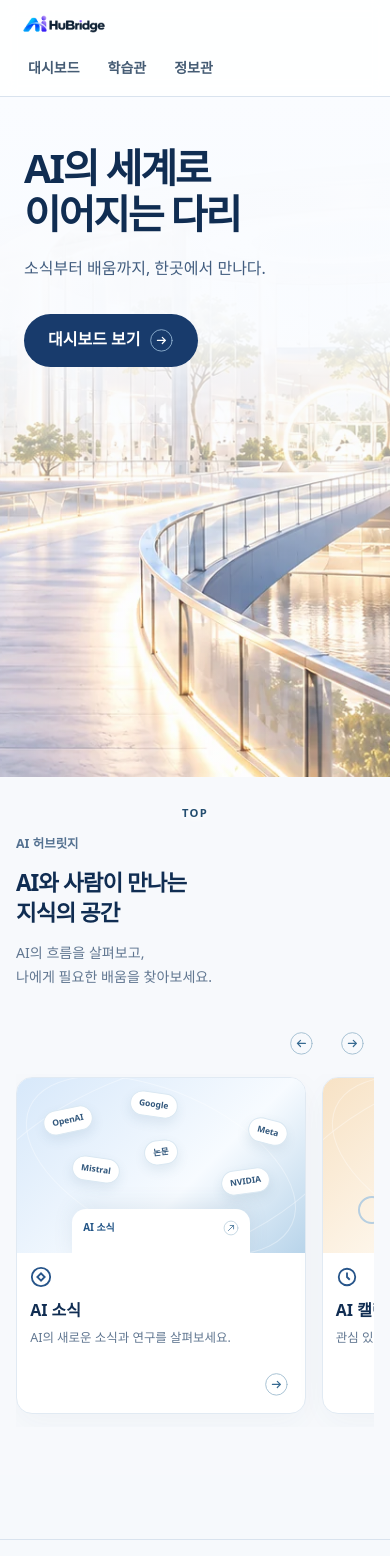
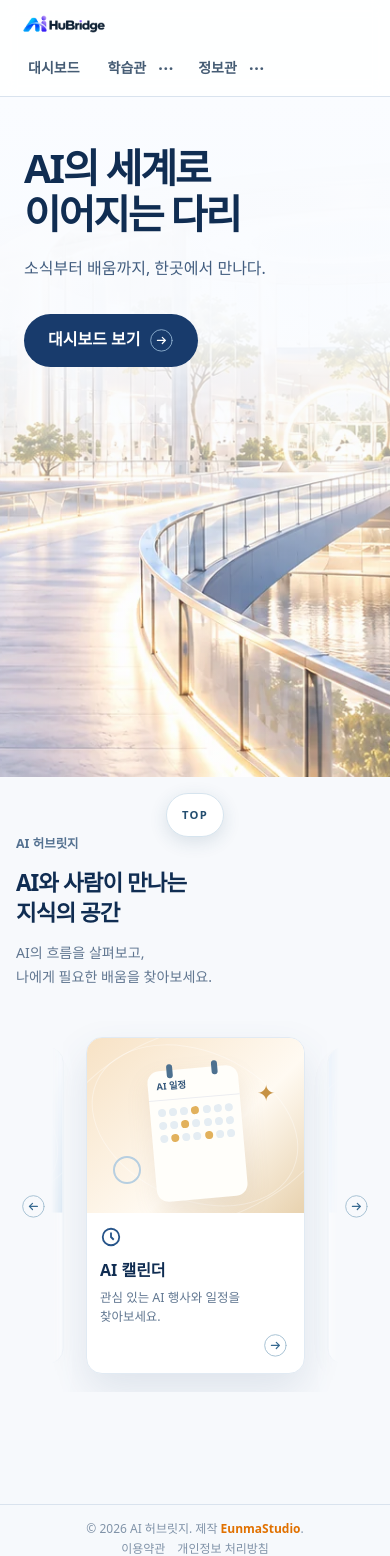
Before and after one commit to Oh-JunTaek/AIHuBridge, a React (Vite) app: page / in a window 390 px wide. Shown: the top 1556 px of the page. Built offline with nearby package versions, Linux system fonts and the light colour scheme; a web font is replaced by a local one.

Commit message:
feat: 캐러셀과 모바일 필터 및 메뉴 탐색 개선

```diff
--- /dev/null
+++ b/src/components/MobileFilter.tsx
@@ -0,0 +1,19 @@
+import { useEffect, useId, useState, type ReactNode } from 'react';
+
+export function MobileFilter({ summary, children }: { summary: string; children: ReactNode }) {
+  const [mobile, setMobile] = useState(() => window.matchMedia('(max-width: 760px)').matches);
+  const [expanded, setExpanded] = useState(false);
+  const id = useId();
+  useEffect(() => {
+    const query = window.matchMedia('(max-width: 760px)');
+    const update = () => setMobile(query.matches);
+    query.addEventListener('change', update);
+    return () => query.removeEventListener('change', update);
+  }, []);
+  return <>
+    <button type="button" className="mobile-filter-toggle" aria-expanded={!mobile || expanded} aria-controls={id} onClick={() => setExpanded((value) => !value)}>
+      <span><strong>탐색 조건</strong><small>{summary}</small></span><span aria-hidden="true">{expanded ? '−' : '+'}</span>
+    </button>
+    <div id={id} className="mobile-filter-content" hidden={mobile && !expanded}>{children}</div>
+  </>;
+}
--- a/src/components/SiteNavigation.tsx
+++ b/src/components/SiteNavigation.tsx
@@ -15,7 +15,6 @@ export function SiteNavigation() {
   const location = useLocation();
   const [open, setOpen] = useState<string | null>(null);
   const nav = useRef<HTMLElement>(null);
-  const pointerType = useRef<string | null>(null);
 
   useEffect(() => { setOpen(null); }, [location]);
   useEffect(() => {
@@ -43,12 +42,11 @@ export function SiteNavigation() {
           <div key={group.id} className="nav-group sm:relative"
             onPointerEnter={(event) => { if (event.pointerType === 'mouse') setOpen(group.id); }}
             onPointerLeave={(event) => { if (event.pointerType === 'mouse' && !(document.activeElement instanceof HTMLAnchorElement && event.currentTarget.contains(document.activeElement))) setOpen((current) => current === group.id ? null : current); }}>
-            <button type="button" id={`nav-${group.id}-trigger`} aria-expanded={expanded} aria-controls={`nav-${group.id}-links`}
-              onPointerDown={(event) => { pointerType.current = event.pointerType; }}
-              onClick={(event) => { const fromMouse = event.detail > 0 && pointerType.current === 'mouse'; setOpen(fromMouse ? group.id : expanded ? null : group.id); pointerType.current = null; }}
-              className={`flex min-h-10 items-center gap-2 rounded-lg px-3 py-2 text-sm font-semibold ${focusStyle} ${active || expanded ? activeStyle : idleStyle}`}>
-              {t(group.key)}
-            </button>
+            <div className={`nav-primary ${active || expanded ? activeStyle : idleStyle}`}>
+              <NavLink to={group.items[0].to} onClick={() => setOpen(null)} className={`nav-primary-link ${focusStyle}`}>{t(group.key)}</NavLink>
+              <button type="button" id={`nav-${group.id}-trigger`} aria-label={`${t(group.key)} 하위 메뉴`} aria-expanded={expanded} aria-controls={`nav-${group.id}-links`}
+                onClick={() => setOpen(expanded ? null : group.id)} className={`nav-expand ${focusStyle}`}><span aria-hidden="true">···</span></button>
+            </div>
             <ul id={`nav-${group.id}-links`} hidden={!expanded}
               className="absolute left-0 right-0 top-full z-30 space-y-1 nav-popup rounded-xl border border-stone-200 bg-white p-2 shadow-lg dark:border-stone-700 dark:bg-stone-900 sm:right-auto sm:w-52 lg:left-auto lg:right-0">
               {group.items.map((item, index) => <li key={item.to} style={{ animationDuration: `${360 / group.items.length}ms`, animationDelay: `${index * 360 / group.items.length}ms` }}><NavLink to={item.to} onClick={() => setOpen(null)}
--- a/src/index.css
+++ b/src/index.css
@@ -417,3 +417,37 @@ a:hover .wayfinding-icon, a:focus-visible .wayfinding-icon, button:hover .wayfin
 /* 하단 고정 TOP이 푸터 링크의 클릭 영역을 덮지 않도록 한다. */
 #main-content + .back-to-top + footer { padding-bottom: 4.5rem; }
 @media (prefers-reduced-motion: reduce) { .nav-popup:not([hidden]) li { animation-delay: 0s !important; } }
+/* 배경 위에 놓여도 읽히는 하단 이동 버튼 */
+.back-to-top { background: #fff; border: 1px solid #d6e4ee; border-radius: 999px; box-shadow: 0 5px 18px #264d6c24; text-shadow: none; min-width: 58px; min-height: 44px; }
+.back-to-top:hover { background: #f3f8fc; }
+/* 1차 목적지와 하위 메뉴 열기를 별도의 조작으로 제공한다. */
+.nav-primary { display: flex; align-items: center; border-radius: .6rem; }
+.nav-primary-link { display: flex; align-items: center; min-height: 40px; padding: .5rem .25rem .5rem .75rem; font-size: .875rem; font-weight: 600; }
+.nav-expand { min-width: 32px; min-height: 40px; padding: 0 .4rem; line-height: 1; letter-spacing: .04em; font-weight: 700; }
+.nav-expand:hover { color: #17588b; }
+.mobile-filter-toggle { display: none; }
+.mobile-filter-content[hidden] { display: none !important; }
+@media (max-width: 760px) {
+  .mobile-filter-toggle { display: flex; width: 100%; min-height: 52px; align-items: center; justify-content: space-between; gap: 1rem; color: #214a6c; text-align: left; }
+  .mobile-filter-toggle strong { display: block; font-size: .88rem; }
+  .mobile-filter-toggle small { display: block; margin-top: .25rem; font-size: .72rem; color: #526f87; line-height: 1.5; }
+  .mobile-filter-toggle > span:last-child { font-size: 1.4rem; font-weight: 400; }
+  .mobile-filter-content:not([hidden]) { padding-top: 1rem; }
+  .reading-sidebar .reading-label { margin-bottom: .4rem; padding-bottom: .7rem; }
+}
+/* 카드의 양쪽 가장자리를 부드럽게 감싸고 가운데 장면을 강조한다. */
+.carousel-stage { position: relative; display: flex; align-items: stretch; min-width: 0; }
+.carousel-side { display: grid; place-items: center; flex: 0 0 clamp(38px, 5vw, 62px); border: 0; background: transparent; cursor: pointer; }
+.carousel-side:hover { background: #d9e8f34a; }
+.carousel-side:focus-visible { outline: 2px solid #316da0; outline-offset: -4px; border-radius: 16px; }
+.exhibition-grid { flex: 1; min-width: 0; display: grid; grid-auto-flow: column; grid-auto-columns: 40%; grid-template-columns: none; gap: 1rem; padding: 1rem 30% 1.1rem; scroll-padding-inline: 30%; overflow-x: auto; scroll-snap-type: x mandatory; scrollbar-width: none; -ms-overflow-style: none; mask-image: linear-gradient(to right,transparent 0%,#000 12%,#000 88%,transparent 100%); }
+.exhibition-grid::-webkit-scrollbar { display: none; }
+.exhibition-grid:focus-within { mask-image: none; }
+.exhibition-grid .exhibit-card { scroll-snap-align: center; transform: scale(.94); opacity: .85; transition: transform .45s ease, opacity .45s ease, box-shadow .25s; }
+.exhibition-grid .exhibit-card.is-centered { transform: scale(1); opacity: 1; box-shadow: 0 18px 40px #36587c20; }
+.exhibition-grid .exhibit-card:hover, .exhibition-grid .exhibit-card:focus-visible { transform: scale(1); opacity: 1; }
+@media (max-width: 760px) { .exhibition-grid { grid-auto-columns: 75%; padding-inline: 12.5%; scroll-padding-inline: 12.5%; mask-image: linear-gradient(to right,transparent,#000 8%,#000 92%,transparent); } .carousel-side { flex-basis: 35px; } }
+@media (prefers-reduced-motion: reduce) { .exhibition-grid .exhibit-card, .exhibition-grid .exhibit-card.is-centered { transition: none; } }
+/* 카드 폭은 좌우 여백과 독립적으로 계산한다. */
+.exhibition-grid { --exhibit-width: clamp(200px, 27vw, 320px); grid-auto-columns: var(--exhibit-width); padding-inline: max(0px, calc((100% - var(--exhibit-width)) / 2)); scroll-padding-inline: max(0px, calc((100% - var(--exhibit-width)) / 2)); }
+@media (max-width: 760px) { .exhibition-grid { --exhibit-width: clamp(175px, 56vw, 280px); grid-auto-columns: var(--exhibit-width); padding-inline: max(0px, calc((100% - var(--exhibit-width)) / 2)); scroll-padding-inline: max(0px, calc((100% - var(--exhibit-width)) / 2)); } }
--- a/src/lib/carousel.mjs
+++ b/src/lib/carousel.mjs
@@ -1,7 +1,5 @@
-/** 현재 위치에서 한 카드씩 이동하며 양쪽 끝에서 순환한다. */
-export function nextCarouselOffset(current, max, step, direction) {
-  if (max <= 0 || step <= 0) return 0;
-  if (direction > 0 && current >= max - 6) return 0;
-  if (direction < 0 && current <= 6) return max;
-  return Math.max(0, Math.min(max, current + direction * step));
+/** 전시 공간의 양 끝에서 반대편으로 순환한다. */
+export function nextCarouselIndex(current, length, direction) {
+  if (length <= 0) return 0;
+  return (current + direction + length) % length;
 }
--- a/src/pages/Calendar.tsx
+++ b/src/pages/Calendar.tsx
@@ -1,3 +1,4 @@
+import { MobileFilter } from '../components/MobileFilter';
 import { AutoLoadMore } from '../components/AutoLoadMore';
 import { useEffect, useState } from 'react';
 import { useCalendarStore } from '../lib/calendar';
@@ -65,6 +66,7 @@ export default function Calendar() {
       <div className="calendar-quick-links"><a href="#calendar-results">{selectedDay ? `${selectedDay} 일정 보기` : '선택 월 일정 보기'}</a><a href="#calendar-controls">일정 조건 보기</a></div>
       </div>
       <div id="calendar-controls" className="calendar-controls">
+      <MobileFilter summary={`${({domestic:'국내·온라인', overseas:'해외', unknown:'지역 미확인', all:'전체'} as Record<string, string>)[audience]} · ${[type !== 'all', mode !== 'all', fee !== 'all', registration !== 'all', includePast, !!search, !!region].filter(Boolean).length ? `추가 조건 ${[type !== 'all', mode !== 'all', fee !== 'all', registration !== 'all', includePast, !!search, !!region].filter(Boolean).length}개` : '전체 조건'}`}>
       <section aria-label="일정 범위" className="mb-5">
         <div className="flex flex-wrap gap-2">{[{id:'domestic',label:'국내·온라인'}, {id:'overseas',label:'해외'}, {id:'unknown',label:'지역 미확인'}, {id:'all',label:'전체'}].map((option) => <button key={option.id} type="button" aria-pressed={audience === option.id} onClick={() => { setAudience(option.id); setSelectedDay(null); }} className={`rounded-full px-4 py-2 text-sm font-semibold ${audience === option.id ? 'bg-blue-600 text-white' : 'bg-stone-100 text-stone-600 dark:bg-stone-800 dark:text-stone-300'}`}>{option.label}</button>)}</div>
         <p className="mt-2 text-xs text-stone-500 dark:text-stone-400">국내·온라인은 국내 행사와 전 세계 온라인 행사를 함께 보여줍니다. 해외 오프라인·미확인 방식은 기본 화면에서 제외합니다. 지역은 공개 개최 도시·주최 커뮤니티 위치 기준이며 실제 장소·접속 조건은 원문을 확인하세요.</p>
@@ -91,6 +93,7 @@ export default function Calendar() {
         <div className="mt-4 flex flex-wrap items-center justify-between gap-2"><p className="text-xs text-stone-500">공개 목록 {available.length}건 · 조건에 맞는 일정 {filtered.length}건</p><button type="button" onClick={reset} className="text-xs font-semibold text-blue-600 underline dark:text-blue-300">조건 초기화</button></div>
       </section>
 
+      </MobileFilter>
       </div>
       {meta && <p className="mb-3 text-xs text-stone-500">마지막 수집: {format(meta.fetchedAt)} (한국시간)</p>}
       {status === 'loading' && <p role="status" className="mb-4 text-sm">AI 일정을 불러오는 중입니다…</p>}
--- a/src/pages/Certs.tsx
+++ b/src/pages/Certs.tsx
@@ -1,3 +1,4 @@
+import { MobileFilter } from '../components/MobileFilter';
 import { StageSymbol } from '../components/StageSymbol';
 import { useEffect, useState } from 'react';
 import { certifications } from '../data/certifications';
@@ -39,6 +40,7 @@ export default function Certs() {
       <a className="results-skip" href="#reading-results">결과 바로 보기</a>
       <aside className="reading-sidebar" aria-label="교육·인증 탐색">
       <p className="reading-label">배움의 자료 살펴보기</p>
+      <MobileFilter summary={`${t('certs.tab.' + tab)} · ${[language, cost, query].filter(Boolean).length ? `추가 조건 ${[language, cost, query].filter(Boolean).length}개` : '전체 조건'}`}>
       <nav aria-label="교육·인증 유형" className="mb-4 flex flex-wrap gap-2 text-sm">
         {tabs.map((tb) => (
           <button
@@ -66,6 +68,7 @@ export default function Certs() {
         </div>
         <div className="mt-3 flex items-center justify-between gap-3 text-sm"><p role="status">조건에 맞는 항목 {shown.length}개</p><button type="button" className="rounded-lg px-3 py-2 text-amber-700 dark:text-amber-300" onClick={() => { setLanguage(''); setCost(''); setQuery(''); }}>조건 초기화</button></div>
       </section>
+      </MobileFilter>
       </aside>
       <section id="reading-results" className="reading-results" aria-label="교육·인증 목록">
       <div className="results-heading"><div><span>학습관의 자료실</span><h2>나에게 필요한 배움</h2></div><p>비용과 조건은 공식 페이지에서 확인하세요</p></div>
--- a/src/pages/Home.tsx
+++ b/src/pages/Home.tsx
@@ -1,5 +1,5 @@
-import { nextCarouselOffset } from '../lib/carousel.mjs';
-import { useRef } from 'react';
+import { nextCarouselIndex } from '../lib/carousel.mjs';
+import { useEffect, useRef, useState } from 'react';
 import { WayfindingIcon } from '../components/WayfindingIcon';
 import { Link } from 'react-router-dom';
 import { ExhibitArt } from '../components/ExhibitArt';
@@ -14,17 +14,33 @@ const exhibits = [
 
 export default function Home() {
   const carousel = useRef<HTMLDivElement>(null);
-  const moveCarousel = (direction: -1 | 1) => {
+  const [active, setActive] = useState(Math.min(1, exhibits.length - 1));
+  const centerCard = (index: number, smooth = true) => {
+    const rail = carousel.current;
+    const card = rail?.querySelectorAll<HTMLElement>('.exhibit-card')[index];
+    if (!rail || !card) return;
+    const left = rail.scrollLeft + card.getBoundingClientRect().left - rail.getBoundingClientRect().left - (rail.clientWidth - card.offsetWidth) / 2;
+    rail.scrollTo({ left, behavior: smooth && !window.matchMedia('(prefers-reduced-motion: reduce)').matches ? 'smooth' : 'auto' });
+    setActive(index);
+  };
+  useEffect(() => {
+    const frame = requestAnimationFrame(() => centerCard(Math.min(1, exhibits.length - 1), false));
+    return () => cancelAnimationFrame(frame);
+  }, []);
+  const updateActive = () => {
     const rail = carousel.current;
     if (!rail) return;
-    const card = rail.querySelector<HTMLElement>('.exhibit-card');
-    if (!card) return;
-    const gap = parseFloat(window.getComputedStyle(rail).columnGap) || 0;
-    const step = card.offsetWidth + gap;
-    const max = rail.scrollWidth - rail.clientWidth;
-    const left = nextCarouselOffset(rail.scrollLeft, max, step, direction);
-    rail.scrollTo({ left, behavior: window.matchMedia('(prefers-reduced-motion: reduce)').matches ? 'auto' : 'smooth' });
+    const midpoint = rail.getBoundingClientRect().left + rail.clientWidth / 2;
+    let closest = 0;
+    let distance = Infinity;
+    rail.querySelectorAll<HTMLElement>('.exhibit-card').forEach((card, index) => {
+      const bounds = card.getBoundingClientRect();
+      const d = Math.abs(bounds.left + bounds.width / 2 - midpoint);
+      if (d < distance) { distance = d; closest = index; }
+    });
+    setActive(closest);
   };
+  const moveCarousel = (direction: -1 | 1) => centerCard(nextCarouselIndex(active, exhibits.length, direction));
   return <div className="landing">
     <section className="landing-hero" aria-labelledby="landing-title">
       <div className="landing-hero-image" aria-hidden="true" style={{ backgroundImage: `url(${import.meta.env.BASE_URL}images/bridge-exhibition.webp)` }} />
@@ -41,15 +57,15 @@ export default function Home() {
         <p>AI의 흐름을 살펴보고,<br />나에게 필요한 배움을 찾아보세요.</p>
       </div>
       <div className="exhibition-carousel">
-      <div className="carousel-controls" aria-label="전시 공간 이동">
-        <button type="button" aria-label="이전 전시 공간" onClick={() => moveCarousel(-1)}><WayfindingIcon direction="left" /></button>
-        <button type="button" aria-label="다음 전시 공간" onClick={() => moveCarousel(1)}><WayfindingIcon /></button>
-      </div>
-      <div ref={carousel} className="exhibition-grid" role="region" aria-label="전시 공간 목록" tabIndex={0}>
-        {exhibits.map(({ to, title, description, Icon, style }) => <Link className={`exhibit-card exhibit-${style}`} to={to} key={to}>
+      <div className="carousel-stage">
+      <button className="carousel-side carousel-prev" type="button" aria-label="이전 전시 공간" onClick={() => moveCarousel(-1)}><WayfindingIcon direction="left" /></button>
+      <div ref={carousel} className="exhibition-grid" role="region" aria-label="전시 공간 목록" tabIndex={0} onScroll={updateActive}>
+        {exhibits.map(({ to, title, description, Icon, style }, index) => <Link className={`exhibit-card exhibit-${style} ${active === index ? 'is-centered' : ''}`} to={to} key={to}>
           <div className="exhibit-art"><ExhibitArt kind={style as 'news' | 'calendar' | 'learning' | 'certs'} /></div>
           <div className="exhibit-copy"><Icon className="exhibit-icon" aria-hidden="true" /><h3>{title}</h3><p>{description}</p><WayfindingIcon className="exhibit-arrow" /></div>
         </Link>)}
+      </div>
+      <button className="carousel-side carousel-next" type="button" aria-label="다음 전시 공간" onClick={() => moveCarousel(1)}><WayfindingIcon /></button>
       </div>
       </div>
     </section>
--- a/src/pages/Path.tsx
+++ b/src/pages/Path.tsx
@@ -1,3 +1,4 @@
+import { MobileFilter } from '../components/MobileFilter';
 import { WayfindingIcon } from '../components/WayfindingIcon';
 import { useState } from 'react';
 import { Link } from 'react-router-dom';
@@ -42,6 +43,7 @@ export default function Path() {
       <a className="results-skip" href="#reading-results">결과 바로 보기</a>
       <aside className="reading-sidebar" aria-label="커리큘럼 탐색">
         <p className="reading-label">나에게 맞는 배움 찾기</p>
+      <MobileFilter summary={`${filter.level ? t('level.' + filter.level) : '전체 난이도'} · ${filter.category ? t('pathCategory.' + filter.category) : '전체 분야'}`}>
       {/* ── 분류 필터: 난이도 / 분야 ── */}
       <div className="mb-5 flex flex-wrap items-center gap-4 gap-y-2 border-b border-stone-200 pb-3 text-xs">
         <div role="group" aria-label="학습 난이도" className="flex flex-wrap items-center gap-1.5">
@@ -102,6 +104,7 @@ export default function Path() {
         ) : null}
       </div>
 
+      </MobileFilter>
       </aside>
       <section id="reading-results" className="reading-results" aria-label="추천 커리큘럼 단계">
       <div className="results-heading"><div><span>학습관의 길</span><h2>한 걸음씩 이어지는 배움</h2></div><p>원하는 단계부터 살펴보세요</p></div>
--- a/src/pages/Updates.tsx
+++ b/src/pages/Updates.tsx
@@ -1,3 +1,4 @@
+import { MobileFilter } from '../components/MobileFilter';
 import { AutoLoadMore } from '../components/AutoLoadMore';
 import { useState, useMemo, useEffect } from 'react';
 import { useNews } from '../lib/use-news';
@@ -50,6 +51,7 @@ export default function Updates() {
       <a className="results-skip" href="#reading-results">결과 바로 보기</a>
       <aside className="reading-sidebar" aria-label="소식 탐색">
       <p className="reading-label">관심 있는 소식 찾기</p>
+      <MobileFilter summary={`${active === '전체' ? '전체 분야' : active === 'models' ? '모델 소식' : t('category.' + active)} · ${origin === 'domestic' ? '국내 출처' : '전체 출처'} · ${days === 'all' ? '전체 기간' : `최근 ${days}일`}${[lang, source, query, topic, openness, publication, paperKind, company].filter(Boolean).length ? ` · 추가 조건 ${[lang, source, query, topic, openness, publication, paperKind, company].filter(Boolean).length}개` : ''}`}>
       <nav aria-label="소식 분야" className="mb-5 flex flex-wrap gap-2 text-sm">
         {categories.map((c) => (
           <button
@@ -109,6 +111,7 @@ export default function Updates() {
         <p className="mt-2 text-xs text-stone-500 dark:text-stone-400">국내 출처는 국내·한국어 편집 제공처 기준이며 자료가 다루는 국가나 자료 언어와는 다릅니다. 분야·세부 주제와 공개 방식은 원문 분류 코드·제목·설명문으로 분류하며 모델 라이선스를 검증한 결과가 아닙니다. 조건은 저장하지 않습니다.</p>
       </section>
 
+      </MobileFilter>
       </aside>
       <section id="reading-results" className="reading-results" aria-label="AI 소식 목록">
       <div className="results-heading"><div><span>정보관의 소식</span><h2>지금 살펴볼 이야기</h2></div><p>원문을 직접 확인할 수 있습니다</p></div>
```
Also changed, not shown: src/lib/carousel.d.mts, 4 other files (tests, documents, lock files or other folders).
